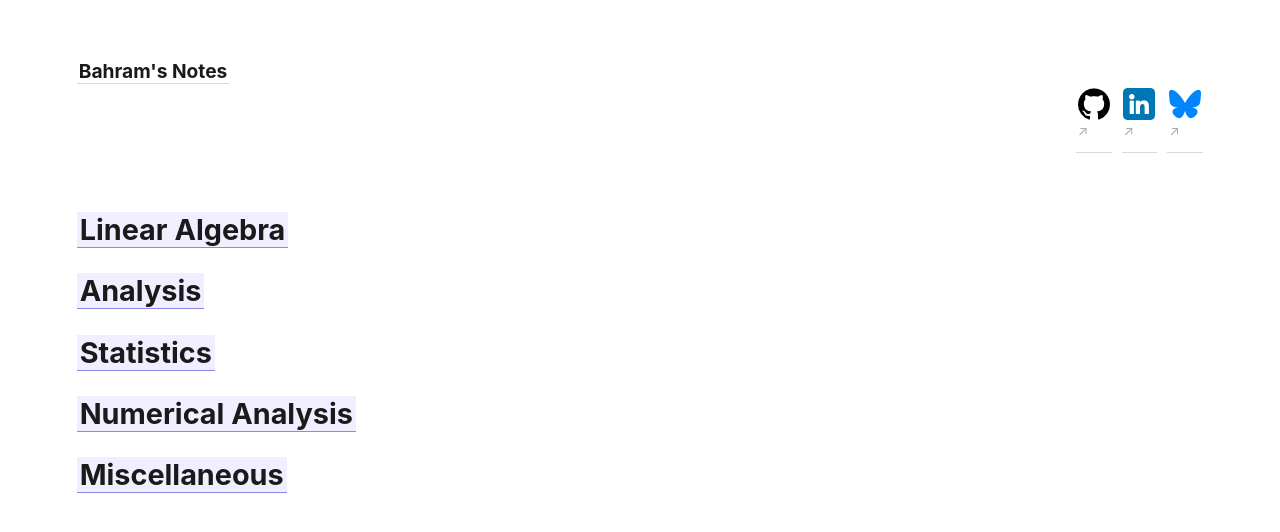
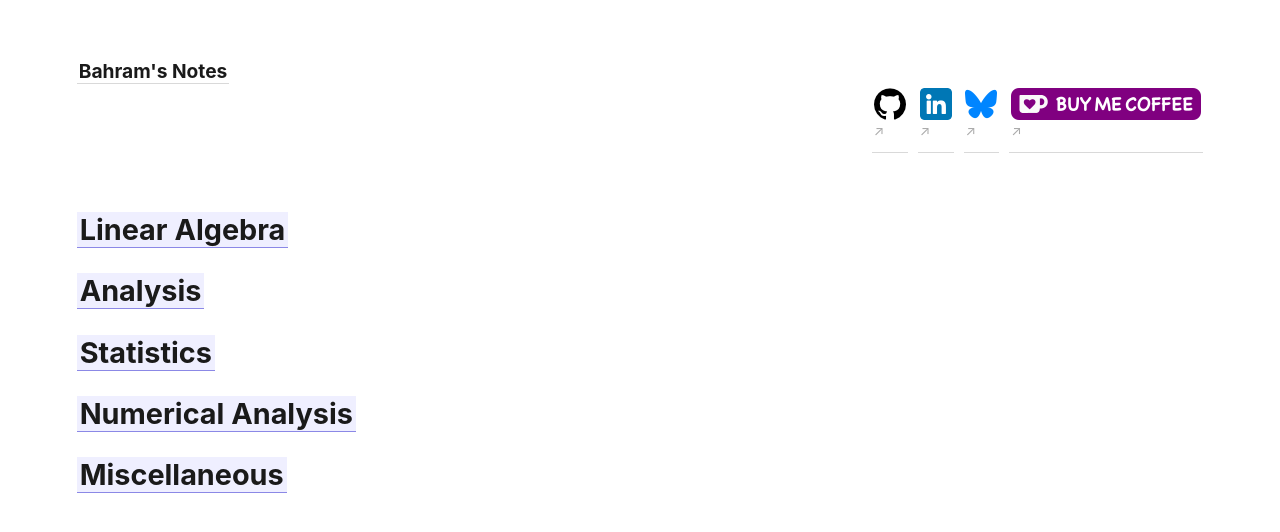
Before and after one commit to jowharshamshiri/notes, a Jekyll site: the page built from _pages/index.md, in a window 1280 px wide. Shown: the top 532 px of the page. Built offline with Jekyll 4.4.1, drawn with Linux system fonts in a browser that asks for light colours.

Commit message:
Add "Buy Me a Coffee" link and associated images to navigation

```diff
--- a/_includes/nav.html
+++ b/_includes/nav.html
@@ -4,6 +4,7 @@
 		<a href="https://github.com/jowharshamshiri"><img src="/notes/images/github_logo.png"/></a>
 		<a href="https://www.linkedin.com/in/joharshamshiri/"><img src="/notes/images/linkedin_logo.png"/></a>
 		<a href="https://bsky.app/profile/bahramj.com"><img src="/notes/images/bluesky_logo.png"/></a>
+		<a href="https://ko-fi.com/jowharshamshiri"><img src="/notes/images/buy_me_coffee.png"/></a>
 		</div>
 
 </div>
```
Also changed, not shown: _notes/images/buy_me_coffee.png (added), _notes/images/buy_me_coffee.svg (added).
